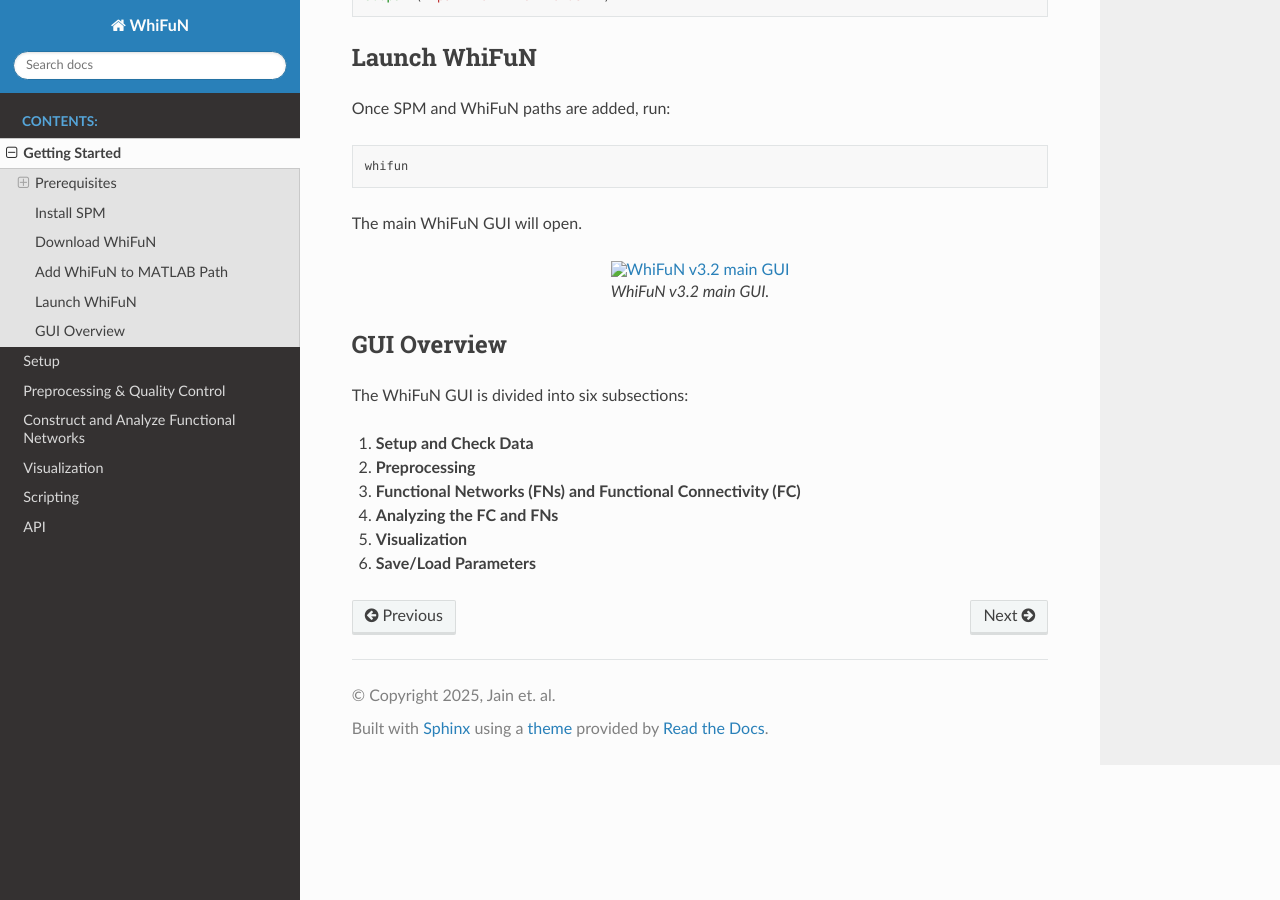
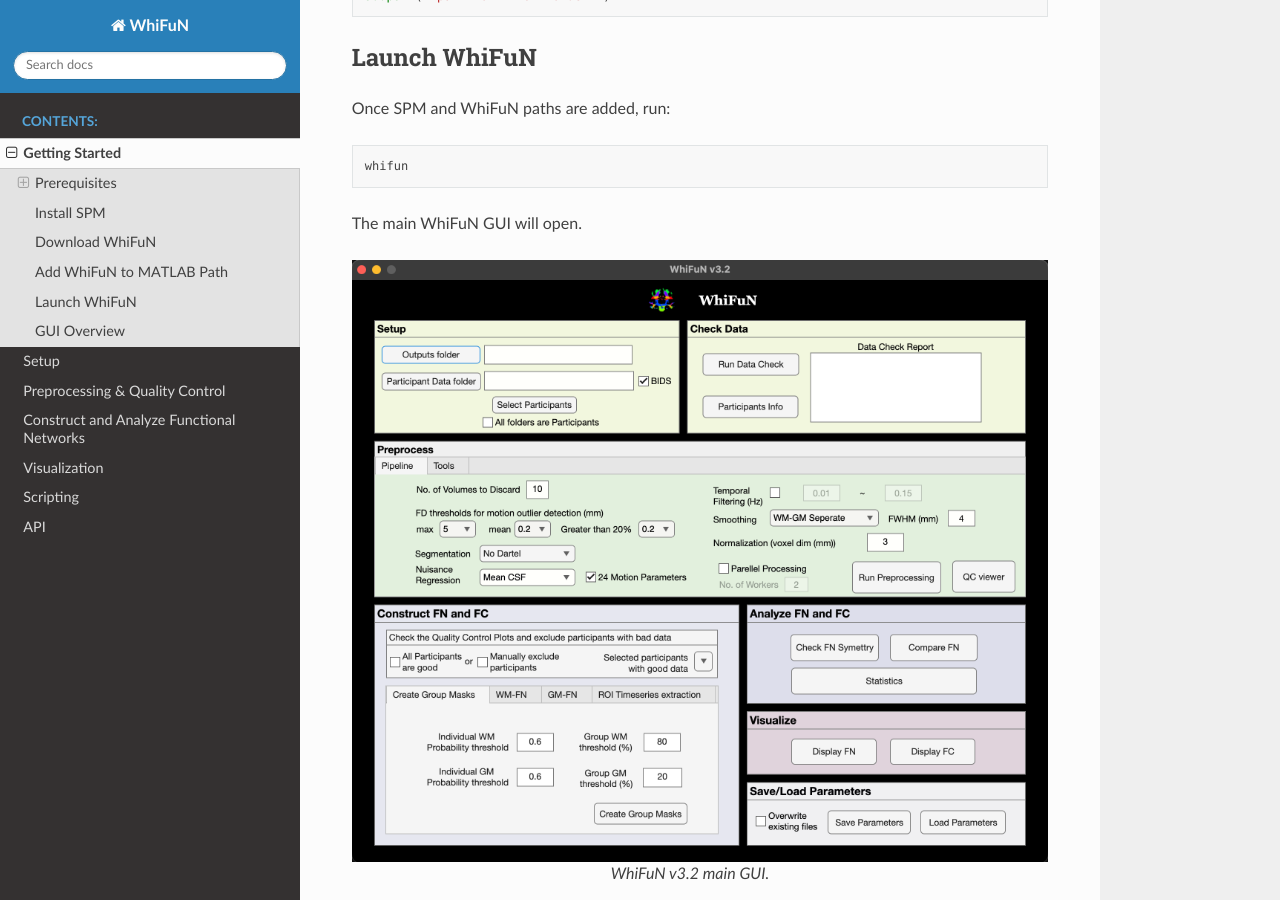
Before and after one commit to pratik55/WhifuN---A-toolbox-for-White-Matter-Analysis-in-fMRI, a Sphinx documentation site: the page built from docs/source/getting_started.rst, in a window 1280 px wide and 900 px high, scrolled down 1524 px. Built offline with Sphinx 7.4.7 and the Read the Docs theme 3.1.0, drawn with Linux system fonts in a browser that asks for light colours.

Commit message:
Update image path for WhiFuN GUI in documentation

```diff
--- a/docs/source/getting_started.rst
+++ b/docs/source/getting_started.rst
@@ -78,7 +78,7 @@
 
 The main WhiFuN GUI will open.
 
-.. figure:: ../WhiFuN_GUI.png
+.. figure:: ../figures/WhiFuN_GUI.png
    :alt: WhiFuN v3.2 main GUI
    :align: center
    :width: 100%
```
